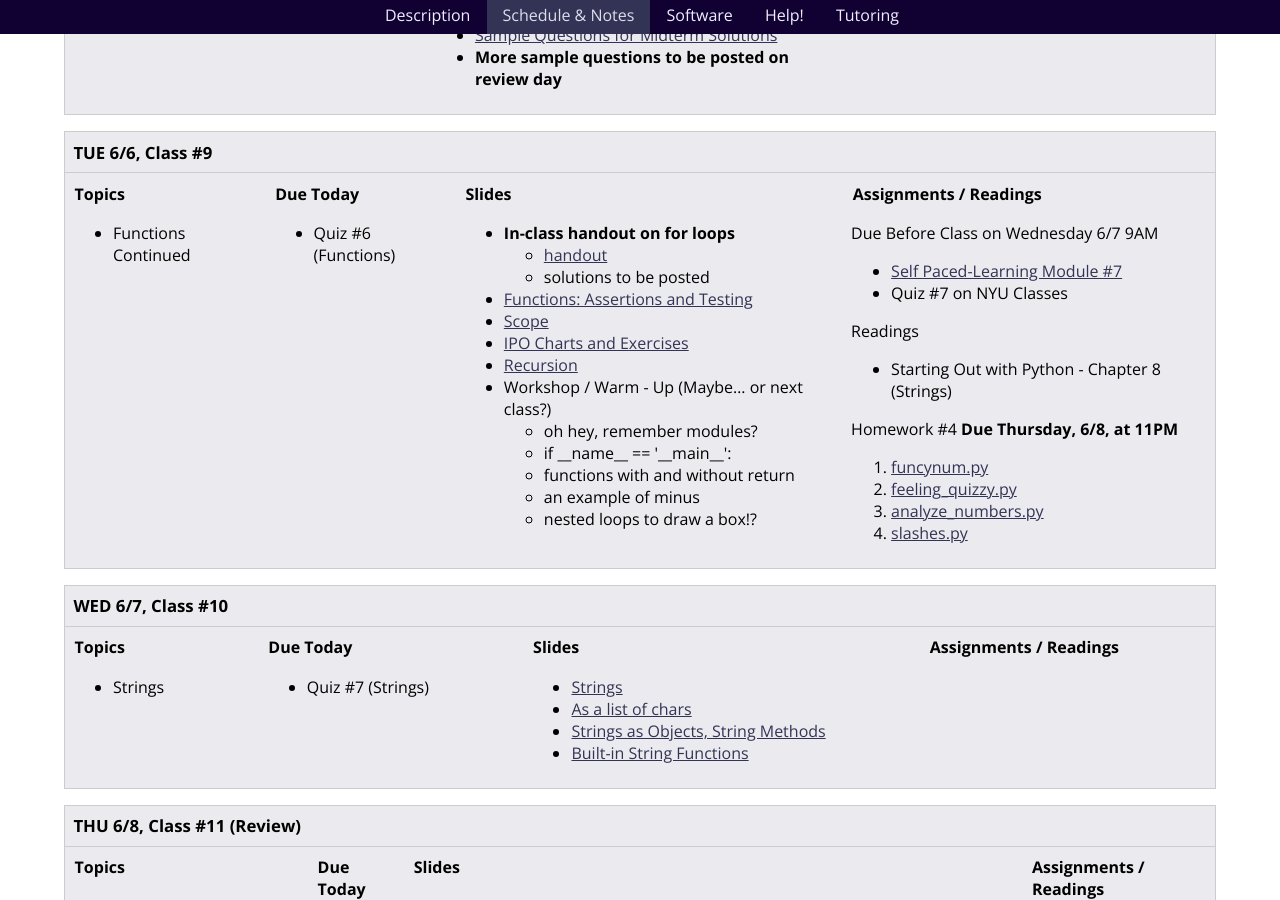
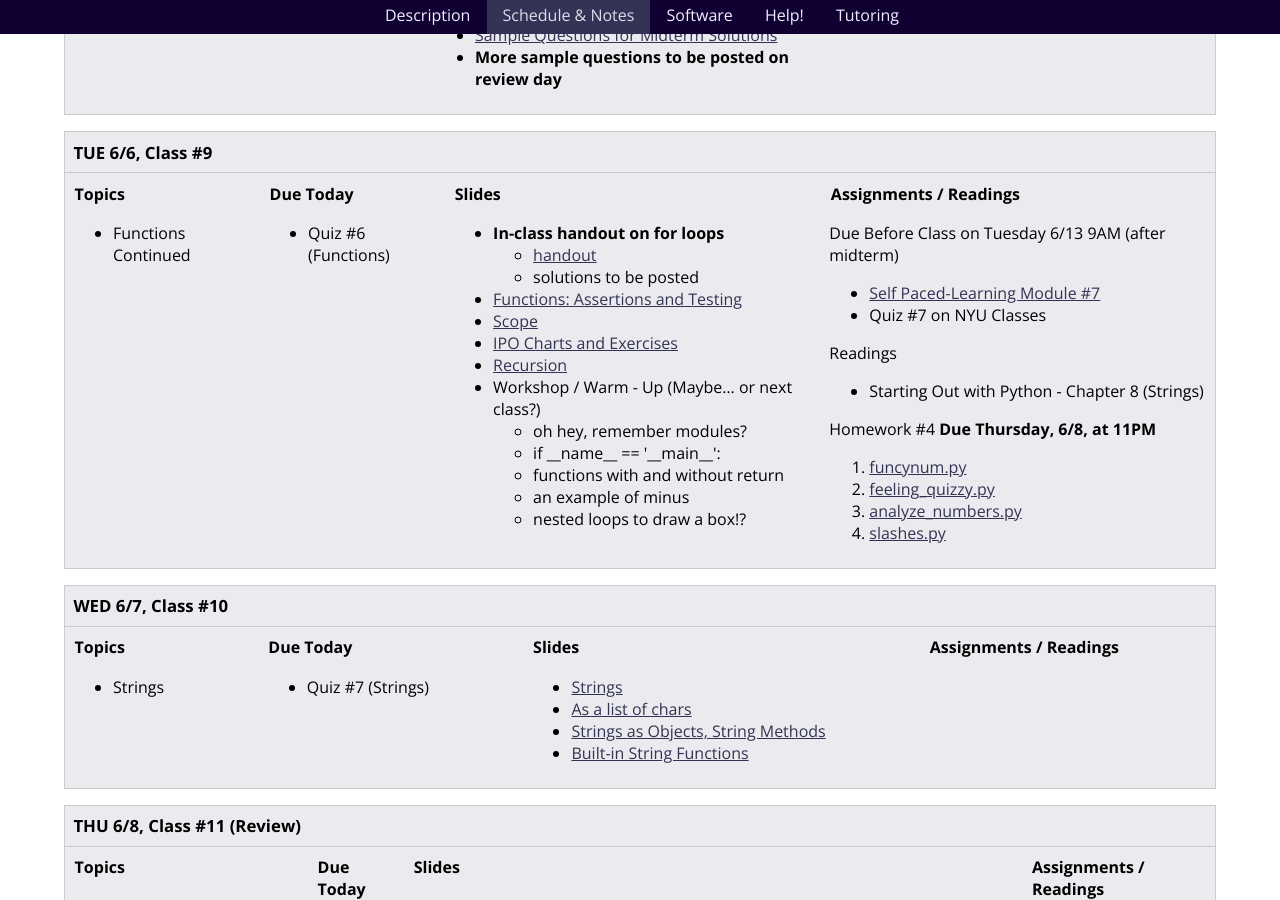
Before and after one commit to foureyes/csci-ua.0002-summer2017-001, a Jekyll site: the page built from schedule.markdown, in a window 1280 px wide and 900 px high, scrolled down 4125 px. Built offline with Jekyll 4.4.1, drawn with Linux system fonts in a browser that asks for light colours.

Commit message:
fix due date

```diff
--- a/_includes/classes/class-09.markdown
+++ b/_includes/classes/class-09.markdown
@@ -39,7 +39,7 @@
 <article class="assignments" markdown="block">
 #### Assignments / Readings
 
-Due Before Class on Wednesday 6/7 9AM
+Due Before Class on Tuesday 6/13 9AM (after midterm)
 
 * [Self Paced-Learning Module #7]({{ site.module7 }})
 * Quiz #7 on NYU Classes
```
Also changed, not shown: 1 other file.
